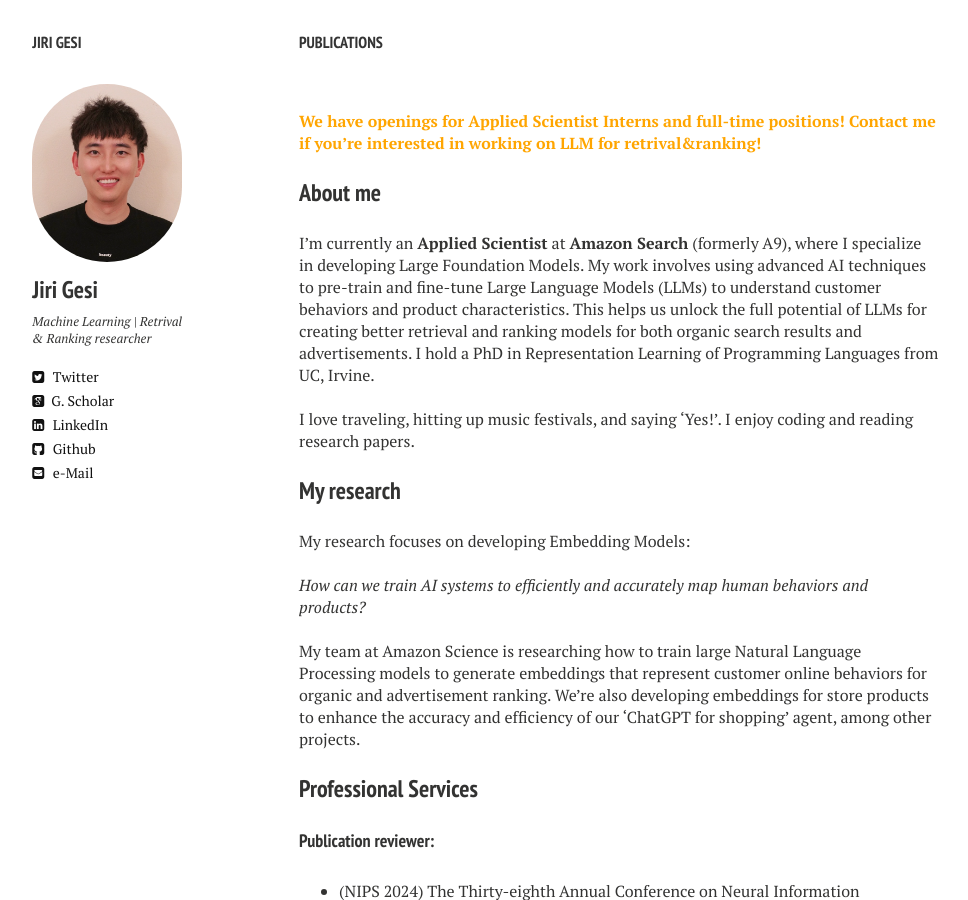
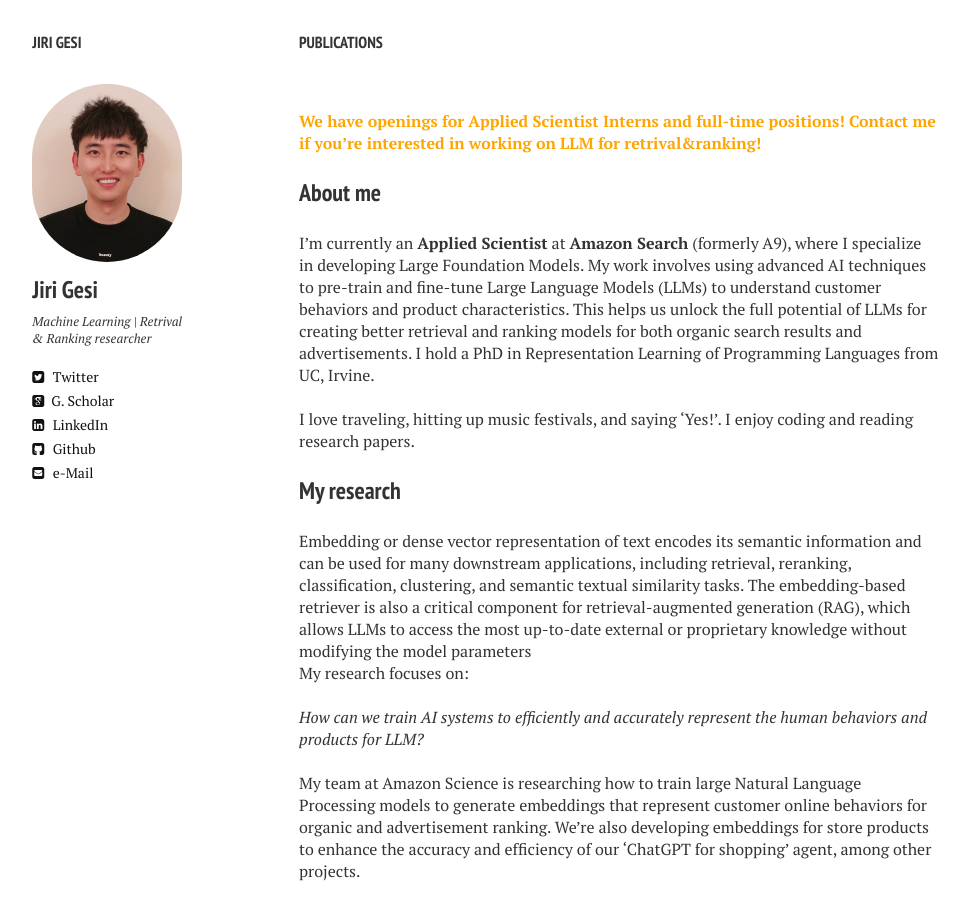
Before and after one commit to Jirigesi/Jirigesi.github.io, a Jekyll site: the page built from index.md, in a window 1280 px wide and 900 px high. Shown: the whole window, without its empty margins (21-989 px from the left). Built offline with Jekyll 4.4.1, drawn with Linux system fonts in a browser that asks for light colours; nearby versions of some CDN libraries; comment, search, counter and statistics services are not loaded.

Commit message:
Update index.md

```diff
--- a/index.md
+++ b/index.md
@@ -17,11 +17,13 @@ I love traveling, hitting up music festivals, and saying 'Yes!'. I enjoy coding
 
 ### My research
 
-My research focuses on developing Embedding Models:
+Embedding or dense vector representation of text encodes its semantic information and can be used for many downstream applications, including retrieval, reranking, classification, clustering, and semantic textual similarity tasks. The embedding-based retriever is also a critical component for retrieval-augmented generation (RAG), which allows LLMs to access the most up-to-date external or proprietary knowledge without modifying the model parameters
+
+My research focuses on:
 
 <br />
 
-_How can we train AI systems to efficiently and accurately map human behaviors and products?_
+_How can we train AI systems to efficiently and accurately represent the human behaviors and products for LLM?_
 
 <br />
 
```
